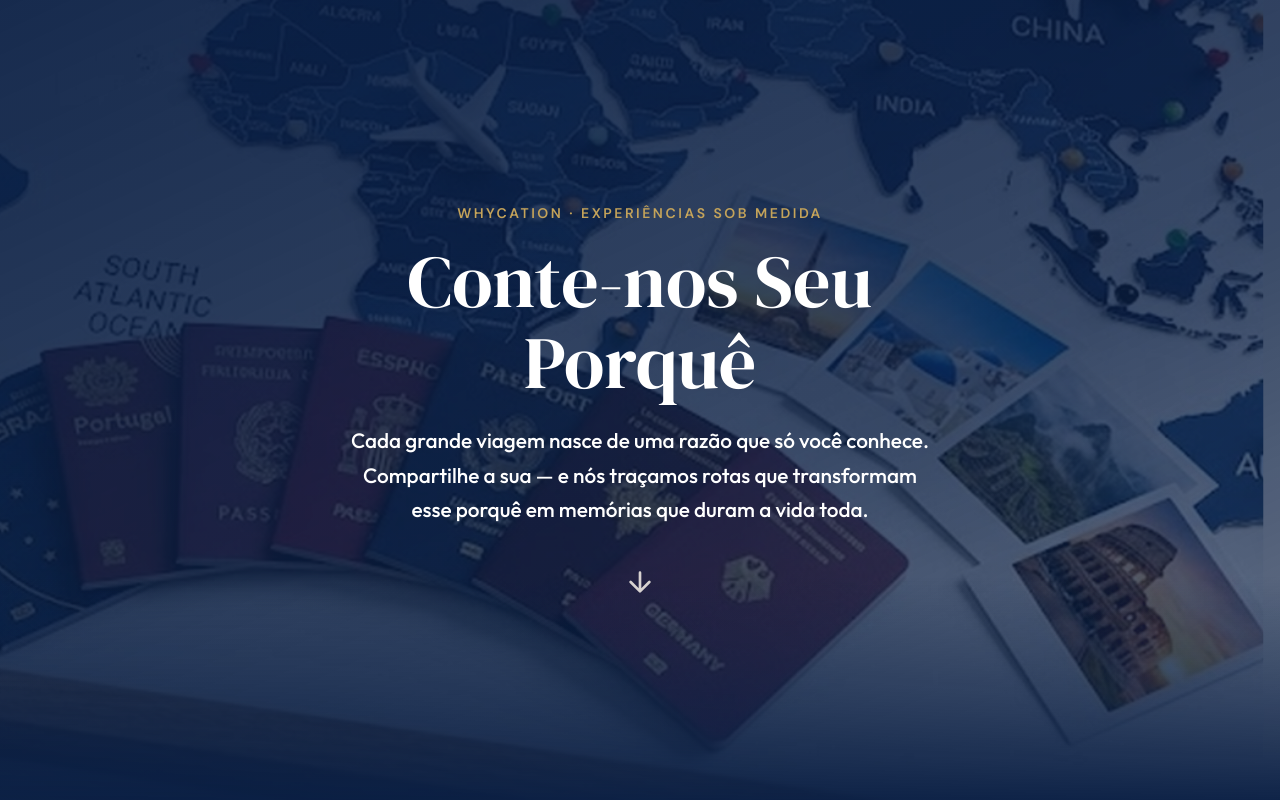
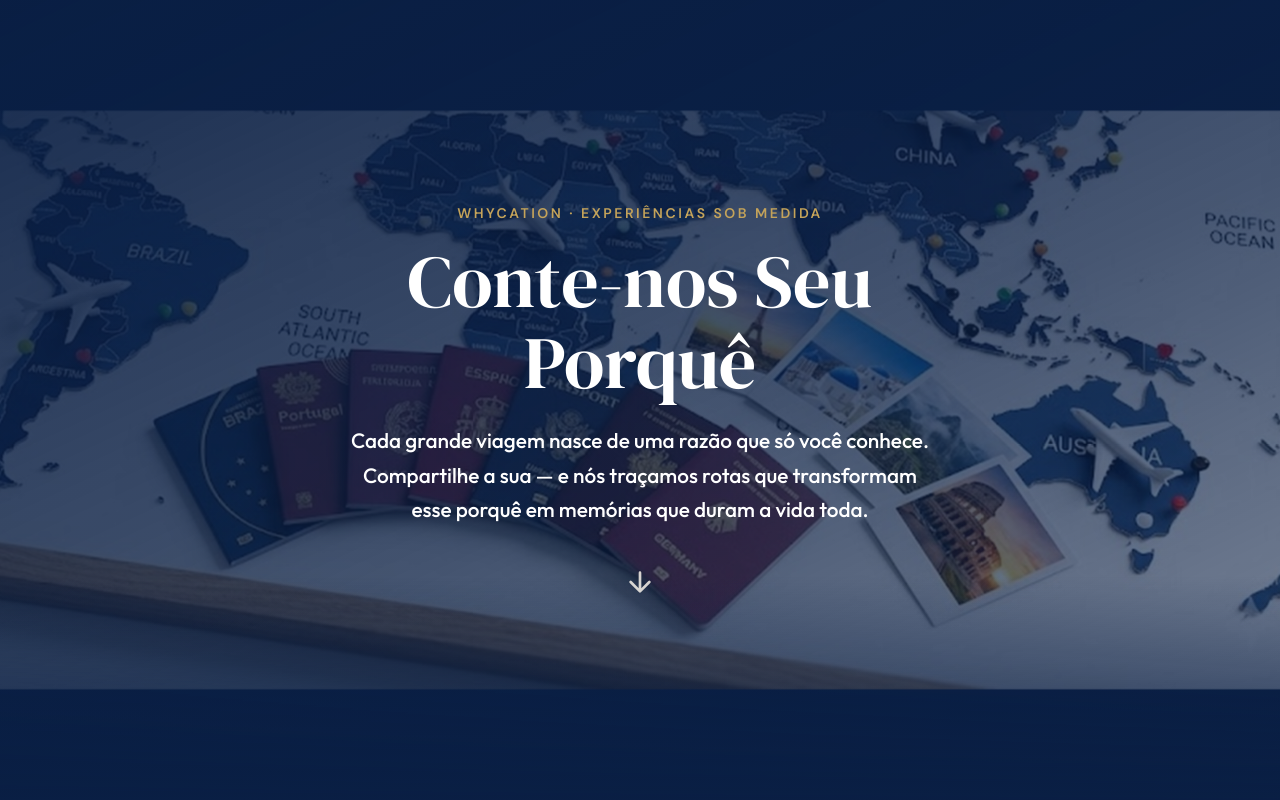
Before and after one commit to m7kx/vivair-website, a Next.js app: page /contato in a window 1280 px wide. Shown: the top 800 px of the page. Built offline with nearby package versions, Linux system fonts and the light colour scheme.

Commit message:
fix: hero contato objectFit contain — mapa-múndi visível em qualquer resolução, Ken Burns restaurado

```diff
--- a/src/components/ContactHero.tsx
+++ b/src/components/ContactHero.tsx
@@ -30,9 +30,10 @@ export default function ContactHero() {
         alignItems: "center",
         justifyContent: "center",
         overflow: "hidden",
+        background: "#0a1f44",
       }}
     >
-      {/* ── Parallax image ── */}
+      {/* ── Parallax wrapper ── */}
       <motion.div
         style={{
           position: "absolute",
@@ -40,18 +41,25 @@ export default function ContactHero() {
           y: heroY,
         }}
       >
-        {/* Drift horizontal suave — sem zoom, mapa-múndi sempre visível */}
+        {/* Ken Burns — scale suave, imagem em contain para mostrar o mapa completo */}
         <motion.div
-          animate={{ x: [0, -18, 0] }}
+          animate={{ scale: [1.0, 1.06, 1.0] }}
           transition={{ duration: 14, repeat: Infinity, ease: "easeInOut" }}
-          style={{ width: "100%", height: "100%" }}
+          style={{
+            width: "100%",
+            height: "100%",
+            background: "#0a1f44",
+          }}
         >
           <Image
             src="/contato-hero.jpg"
             alt="Travel map with passports and destinations"
             fill
             priority
-            style={{ objectFit: "cover", objectPosition: "center" }}
+            style={{
+              objectFit: "contain",
+              objectPosition: "center center",
+            }}
             sizes="100vw"
           />
         </motion.div>
@@ -63,11 +71,11 @@ export default function ContactHero() {
           position: "absolute",
           inset: 0,
           background:
-            "linear-gradient(155deg, rgba(10,31,68,0.95) 0%, rgba(10,31,68,0.80) 60%, rgba(10,31,68,0.60) 100%)",
+            "linear-gradient(155deg, rgba(10,31,68,0.95) 0%, rgba(10,31,68,0.75) 55%, rgba(10,31,68,0.50) 100%)",
           pointerEvents: "none",
         }}
       />
-      {/* Bottom vignette to blend into form section */}
+      {/* Bottom vignette */}
       <div
         style={{
           position: "absolute",
@@ -93,7 +101,7 @@ export default function ContactHero() {
           maxWidth: 720,
         }}
       >
-        {/* Eyebrow — dourado da paleta */}
+        {/* Eyebrow */}
         <motion.p
           variants={fadeUp}
           style={{
```
